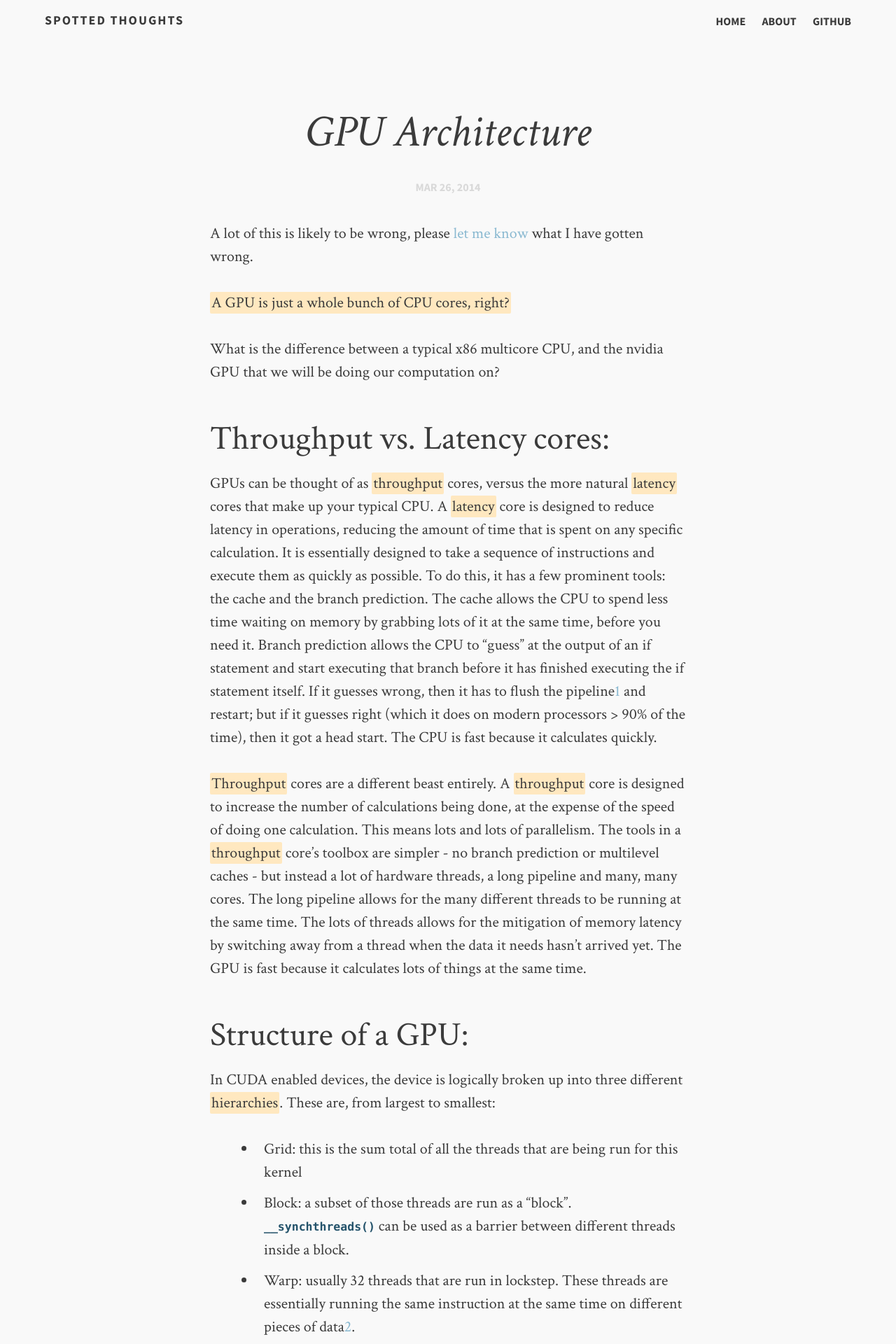
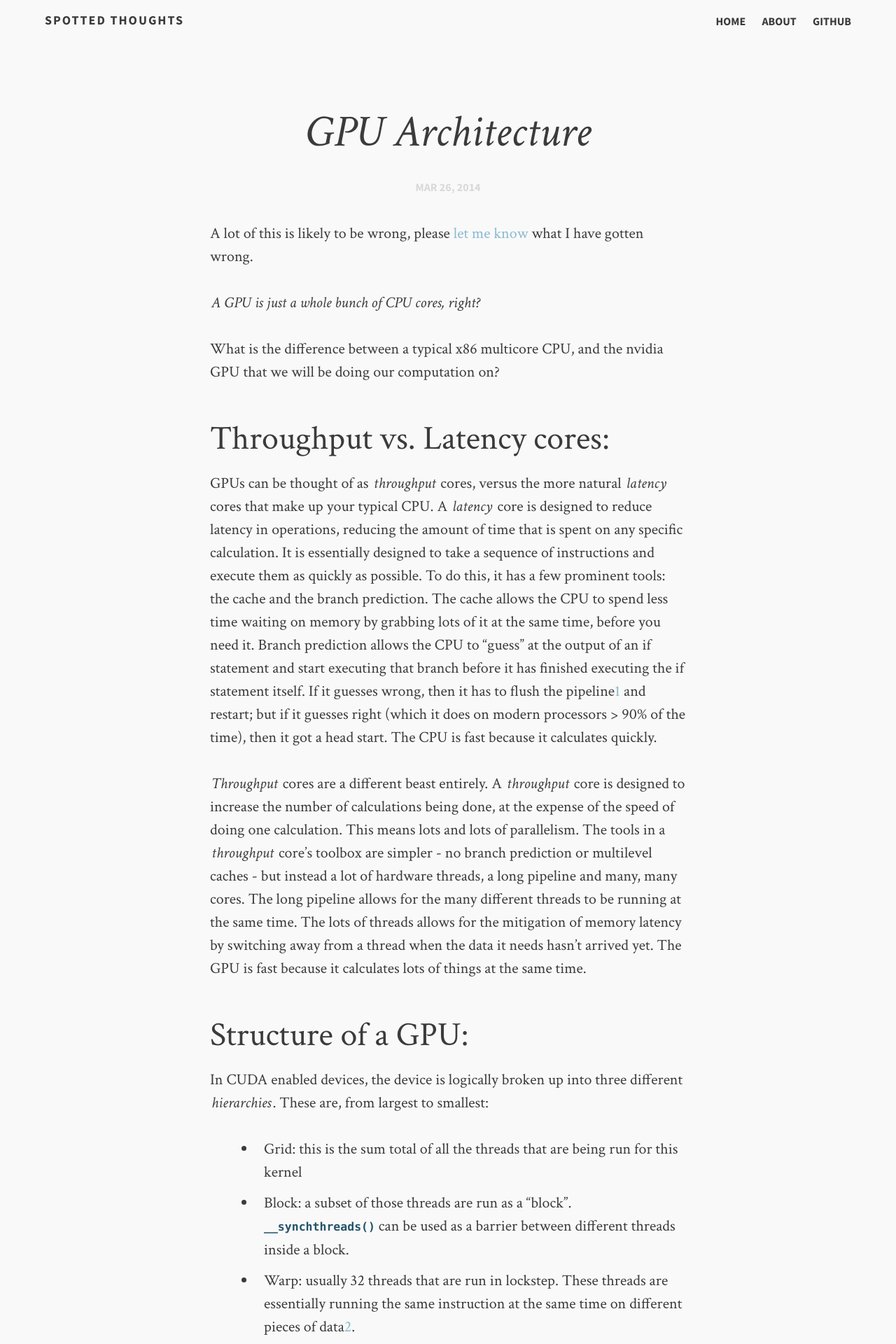
Before and after one commit to spott/spott.github.io, a Jekyll site: the page built from _posts/2014-3-26-GPU_Architecture.md, in a window 1280 px wide. Shown: the top 1920 px of the page at 70% size. Built offline with Jekyll 4.4.1, drawn with Linux system fonts in a browser that asks for light colours; comment, search, counter and statistics services are not loaded.

Commit message:
changed style to have italicised stuff instead of the yellow background (second commit)

```diff
--- a/assets/css/i.css
+++ b/assets/css/i.css
@@ -272,7 +272,7 @@ a:hover {
 em {
   padding: 1px 2px;
   border-radius: 2px;
-  background: #ffe8c0;
+  font-style:italic
 }
 
 strong {
```
